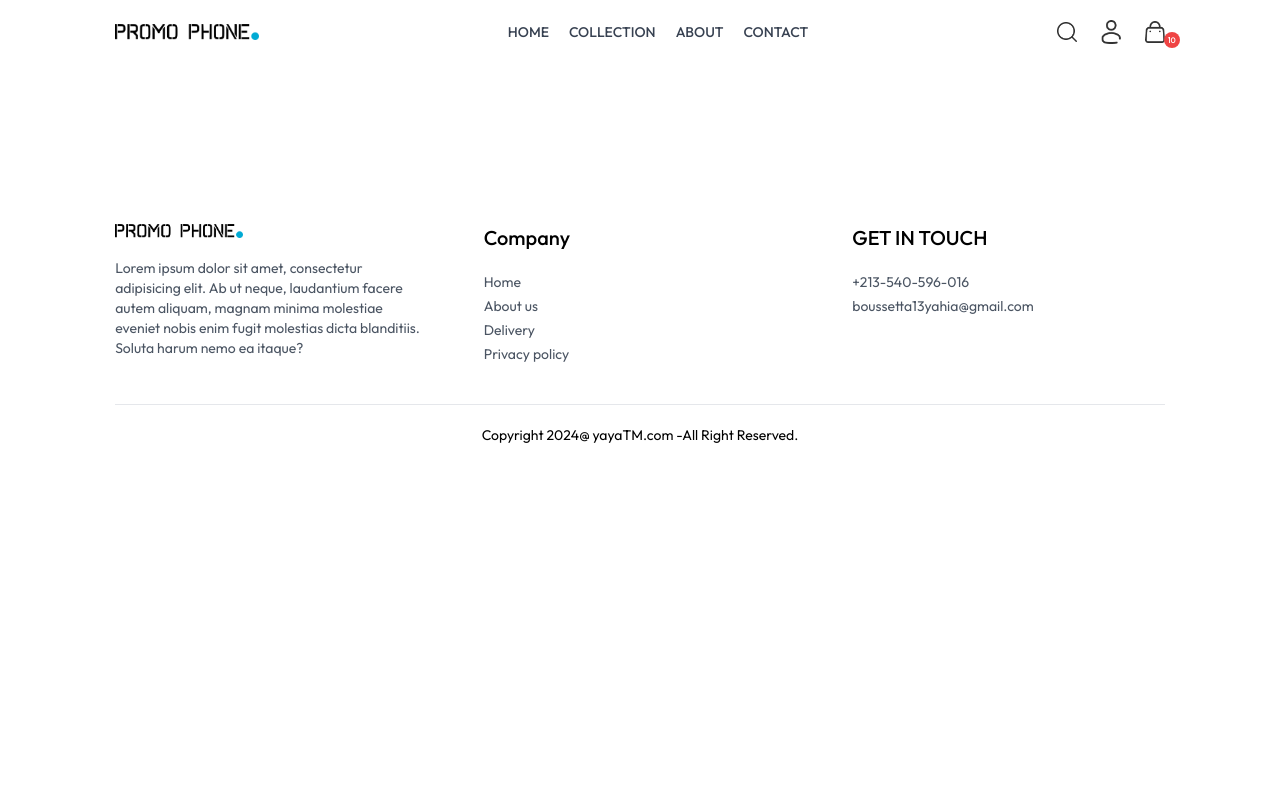
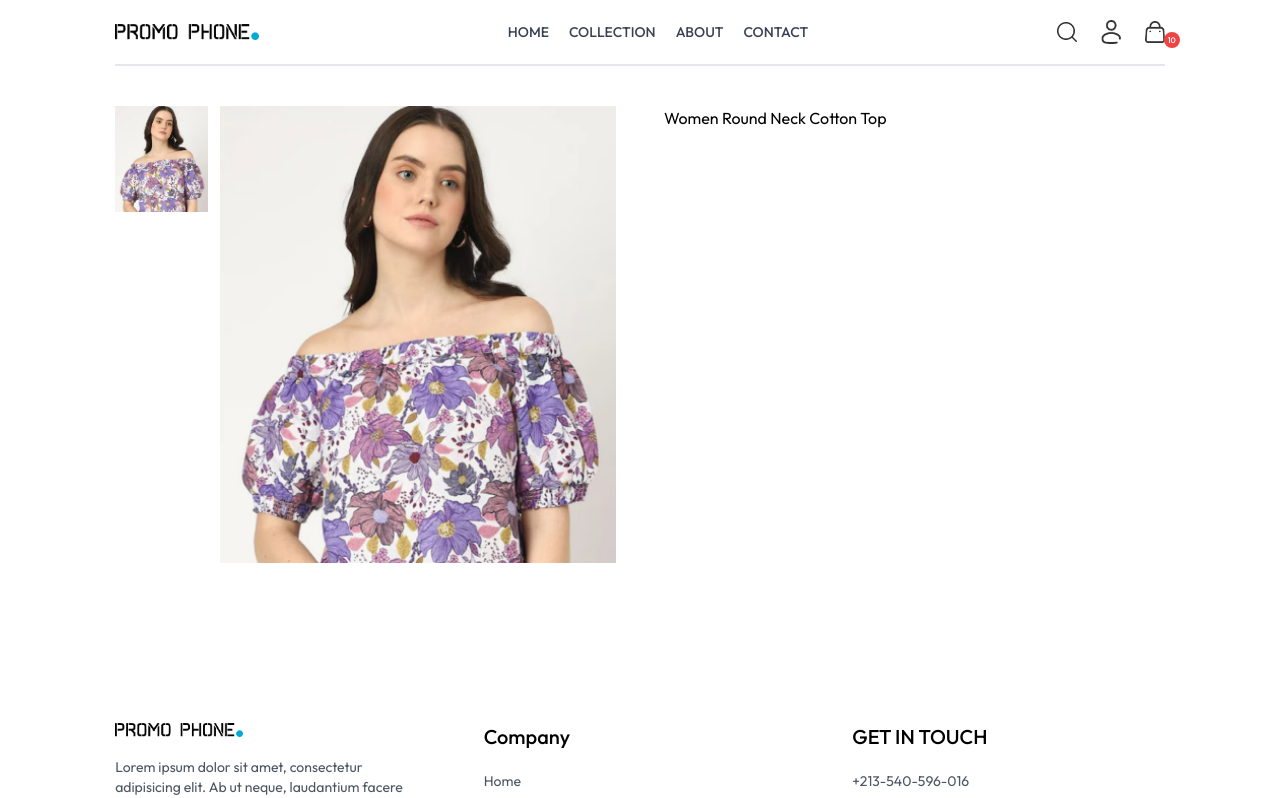
Before and after one commit to yayano/promo-commerce, a React (Vite) app in the folder frontEnd/: page /products/aaaaa in a window 1280 px wide. Shown: the top 798 px of the page. Built offline with nearby package versions, Linux system fonts and the light colour scheme.

Commit message:
product details

```diff
--- a/frontEnd/src/App.jsx
+++ b/frontEnd/src/App.jsx
@@ -22,7 +22,7 @@
         <Route path="/collection" element={<Collection />} />
         <Route path="/about" element={<About />} />
         <Route path="/contact" element={<Contact />} />
-        <Route path="/product/:productId" element={<Product />} />
+        <Route path="/products/:productId" element={<Product />} />
         <Route path="/cart" element={<Cart />} />
         <Route path="/login" element={<Login />} />
         <Route path="/place-order" element={<PlaceOrder />} />
--- a/frontEnd/src/pages/Product.jsx
+++ b/frontEnd/src/pages/Product.jsx
@@ -1,7 +1,56 @@
-import React from "react";
+import React, { useContext, useEffect, useState } from "react";
+import { useParams } from "react-router-dom";
+import { ShopContext } from "../context/ShopContext";
 
 const Product = () => {
-  return <div>Product</div>;
+  const { productId } = useParams();
+  const { products } = useContext(ShopContext);
+  const [productData, setProductData] = useState(false);
+  const [image, setImage] = useState("");
+
+  const fetchProductData = async () => {
+    products.map((item) => {
+      if (item._id === productId) {
+        setProductData(item);
+        setImage(item.image[0]);
+        return;
+      }
+    });
+  };
+  useEffect(() => {
+    fetchProductData();
+  }, [productId, products]);
+
+  return productData ? (
+    <div className="border-t-2 pt-10 transition-opacity ease-in duration-500 opacity-100">
+      {/**Products Data */}
+      <div className="flex gap-12 sm:gap-12 flex-col sm:flex-row">
+        {/**Product Images */}
+        <div className="flex-1 flex flex-col-reverse gap-3 sm:flex-row">
+          <div className="flex sm:flex-col overflow-x-auto sm:overflow-y-scroll justify-between sm:justify-normal sm:w-[18.7%] w-full">
+            {productData.image.map((item, index) => (
+              <img
+                src={item}
+                key={index}
+                className="w-[24%] sm:w-full sm:mb-3 flex-shrink-0 cursor-pointer "
+                alt=""
+                onMouseEnter={() => setImage(item)}
+              />
+            ))}
+          </div>
+          <div className="w-full sm:w-[80%]">
+            <img src={image} className="w-full h-auto" alt="" />
+          </div>
+        </div>
+        {/** ----------------Product Info */}
+        <div className="flex-1 ">
+          <h1> {productData.name} </h1>
+        </div>
+      </div>
+    </div>
+  ) : (
+    <div className="opacity-0"></div>
+  );
 };
 
 export default Product;
```
